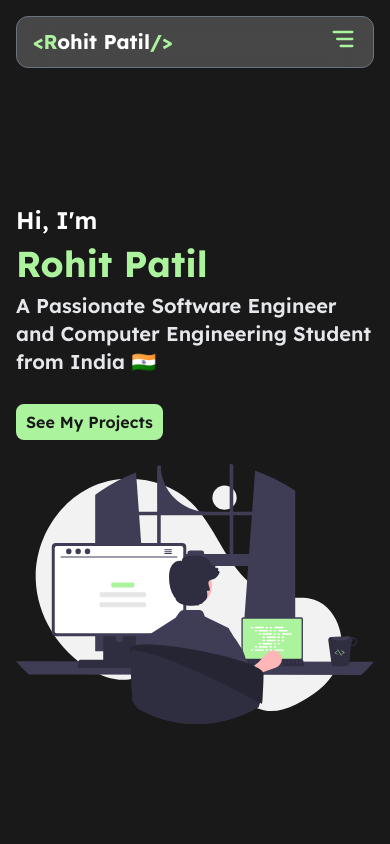
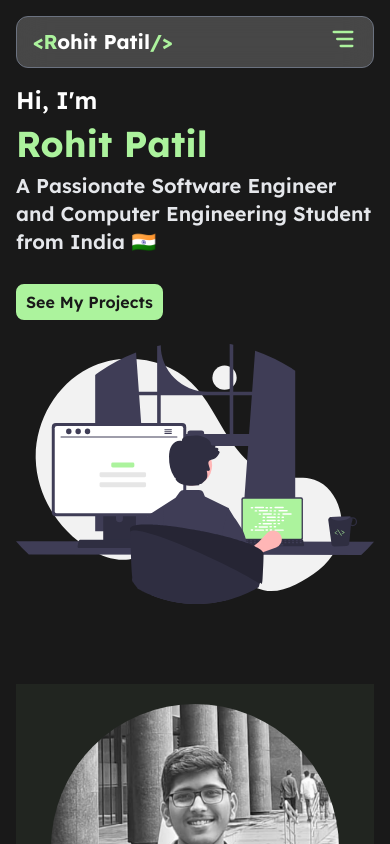
Before and after one commit to rohitvpatil0810/rohit-portfolio-next, a Next.js app: page / in a window 390 px wide. Shown: the top 844 px of the page. Built offline with nearby package versions, Linux system fonts and the light colour scheme.

Commit message:
fix: fix styles in hero section

```diff
--- a/src/components/sections/hero.tsx
+++ b/src/components/sections/hero.tsx
@@ -1,5 +1,4 @@
 import Image from "next/image";
-import React from "react";
 import Button from "../ui/button";
 import aboutMe from "@/lib/about-me";
 
@@ -7,7 +6,7 @@ type Props = {};
 
 function Hero({}: Props) {
   return (
-    <div className="mt-10 lg:mt-0 flex flex-col lg:flex-row justify-center items-center h-screen">
+    <div className="my-20 md:my-32 lg:my-0 flex flex-col lg:flex-row justify-center items-center lg:py-20 lg:h-screen">
       <div className="lg:w-1/2">
         <h2 className="text-2xl md:text-4xl lg:text-5xl font-semibold py-1">
           Hi, I&apos;m
```
